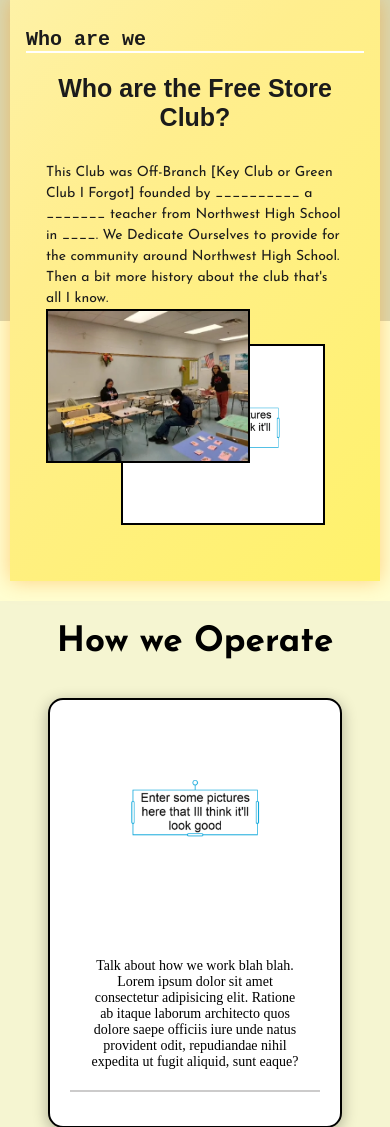
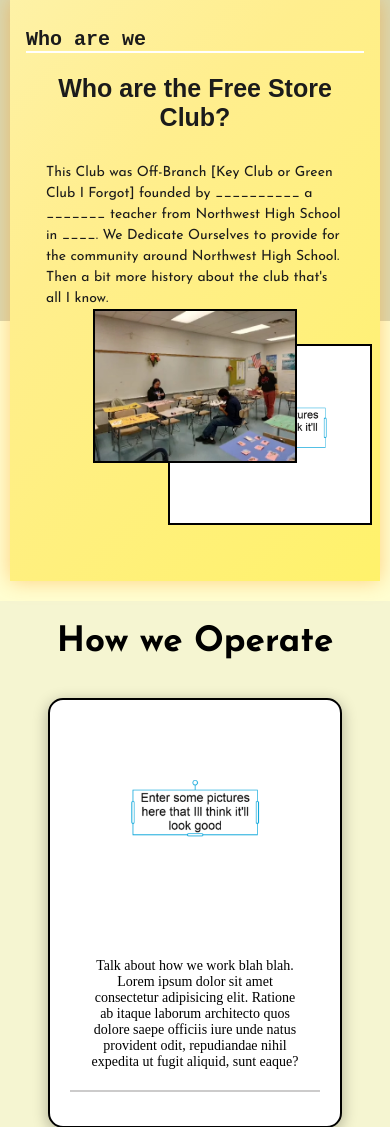
Before and after one commit to noobifyLol/Free-264-Project, a PHP site: page /index.html in a window 390 px wide. Shown: the part 523-1650 px from the top of the page. Run offline with PHP 8.4, Linux system fonts and the light colour scheme; some libraries are stand-ins or nearby versions.

Commit message:
even more fix

```diff
--- a/media850.css
+++ b/media850.css
@@ -175,13 +175,12 @@
   }
 
   #copy{
-     flex-direction: row;
-     max-height: 500px;
-     align-items: center;
-     justify-content: center;
-     flex-flow: row;
-       gap: 20px;
-  padding: 20px;
+    flex-direction: column;  /* stack text, then images */
+    align-items: center;
+    justify-content: center;
+    text-align: center;
+    gap: 20px;
+    padding: 20px;
   }
   #img1 ,#img2{
      height : clamp(150px, 15vw, 250px);
```
